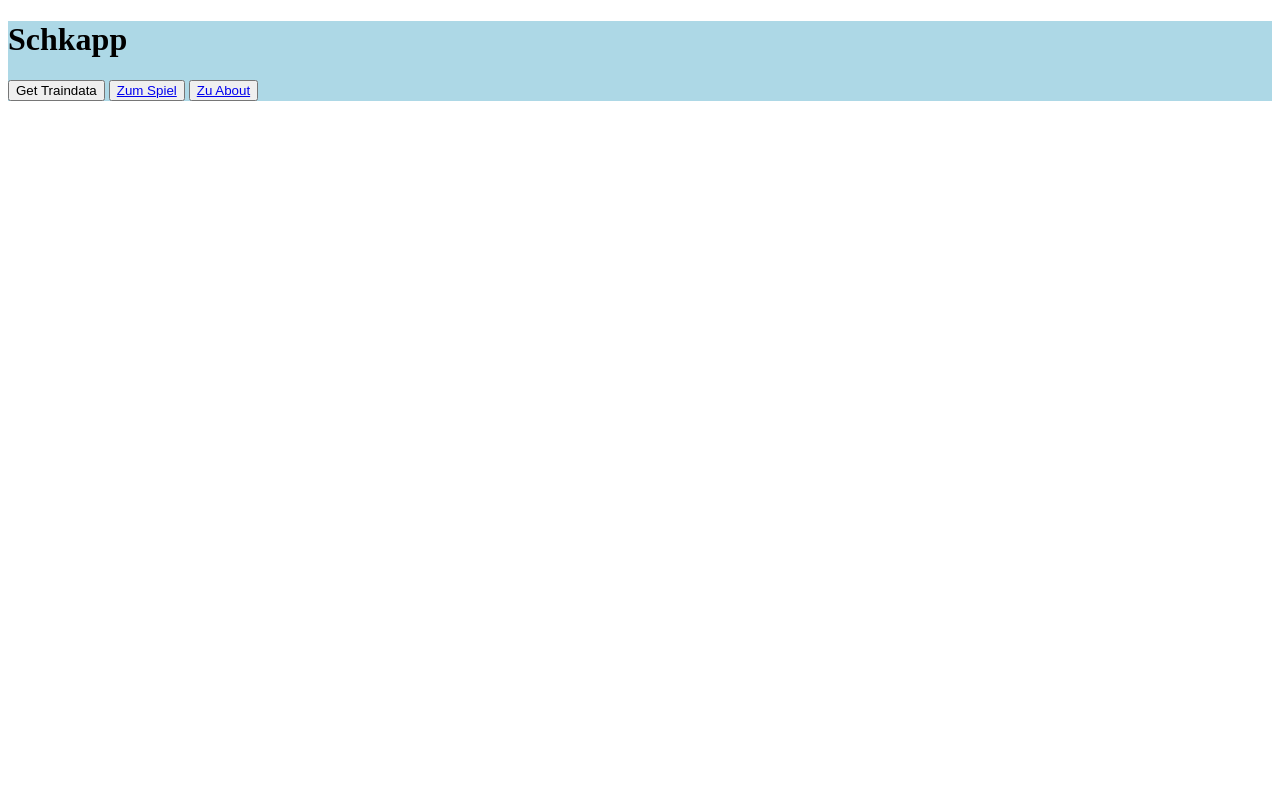
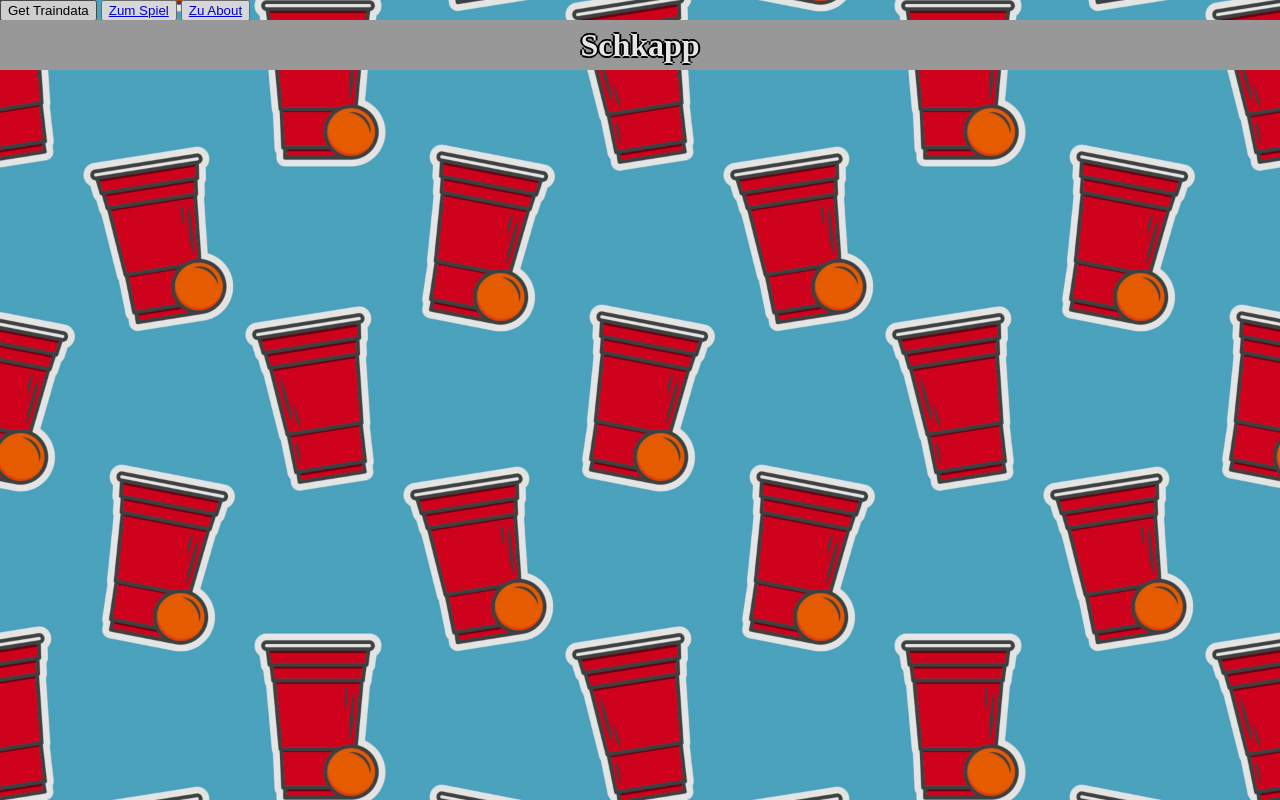
Before and after one commit to matzesoft/schkapp, a SvelteKit app: page / in a window 1280 px wide. Built offline with nearby package versions, Linux system fonts and the light colour scheme.

Commit message:
background added + tittle bar

```diff
--- a/src/routes/+layout.svelte
+++ b/src/routes/+layout.svelte
@@ -1,10 +1,45 @@
+<script>
+</script>
+
+<main>
+    <div class="background">
+        <div class="top-bar">
+            <h1>Schkapp</h1>
+        </div>
+        <slot></slot>
+    </div>
+</main>
+
 <style>
     .background {
-        background-color: lightblue;
+        position: fixed;
+        top: 0;
+        left: 0;
+        height: 100vh; /* Cover the full viewport height */
+        width: 100vw; /* Cover the full viewport width */
+        z-index: -1; /* Keep the background behind other content */
+        background-image: url("/src/lib/img/party-hintergrund.jpg");
+        background-size: cover; /* Ensure the image covers the entire element */
+        background-position: center;
+        background-repeat: no-repeat;
+        background-attachment: fixed;
+        filter: brightness(0.9);
+    }
+    .top-bar {
+        position: fixed;
+        top: 20px;
+        left: 0;
+        width: 100vw;
+        height: 50px; /* Adjust the height as needed */
+        background-color: darkgray;
+        display: flex;
+        justify-content: center;
+        align-items: center;
+        z-index: 1; /* Ensure the bar is above other content */
+    }
+
+    .top-bar h1 {
+        color: white;
+        text-shadow: -2px 0 black, 0 2px black, 2px 0 black, 0 -2px black;
     }
 </style>
-
-<div class="background">
-    <h1>Schkapp</h1>
-    <slot></slot>
-</div>
```
Also changed, not shown: src/lib/img/party-hintergrund.jpg (added).
